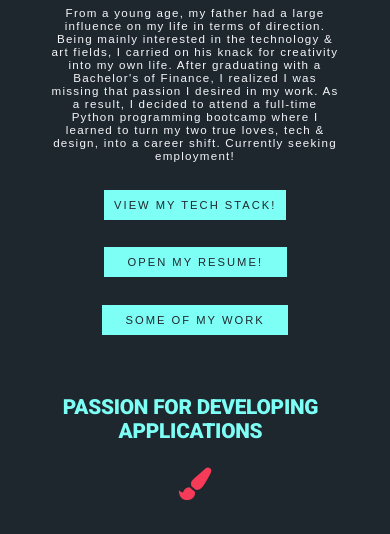
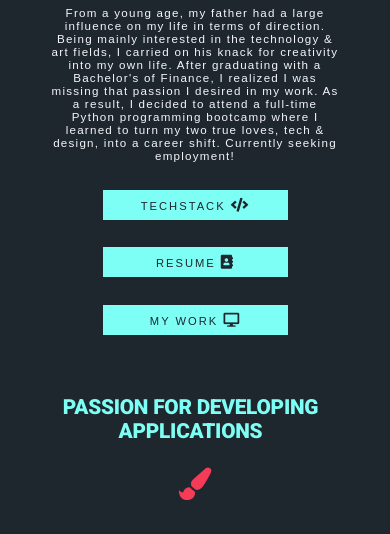
Before and after one commit to d-milisits/portfolio, a PHP site: page /about.html in a window 390 px wide. Shown: the part 236-770 px from the top of the page. Run offline with PHP 8.4, Linux system fonts and the light colour scheme; some libraries are stand-ins or nearby versions.

Commit message:
icons and high-res tweaks

```diff
--- a/about.html
+++ b/about.html
@@ -54,9 +54,11 @@
         <h1 class="about-myself">A little about myself.</h1>
         <p class="about-myself-text">From a young age, my father had a large influence on my life in terms of direction. Being mainly interested in the technology & art fields, I carried on his knack for creativity into my own life. After graduating with a Bachelor's of Finance, I realized I was missing that passion I desired in my work. As a result, I decided to attend a full-time Python programming bootcamp where I learned to turn my two true loves, tech & design, into a career shift. Currently seeking employment!
         </p>
-        <button class="four animate__animated animate__flipInX" onclick="flyRight('stack.html')">View My Tech Stack!</button>
-        <a href="./resources/DanielMilisitsResume.pdf" target="_blank"><button class=" increase four animate__animated animate__flipInX">Open My Resume!</button></a>
-        <button class="increase four animate__animated animate__flipInX" onclick="flyRight('myWork.html')"> Some of my work </button>
+        <button class="four dec1 animate__animated animate__flipInX" onclick="flyRight('stack.html')">TechStack <i class="fa fa-code" aria-hidden="true"></i></button>
+        <a href="./resources/DanielMilisitsResume.pdf" target="_blank"><button class=" increase four dec2 animate__animated animate__flipInX">Resume <i class="fa fa-address-book" aria-hidden="true"></i>
+        </button></a>
+        <button class="increase four dec3 animate__animated animate__flipInX" onclick="flyRight('myWork.html')">My work <i class="fa fa-desktop" aria-hidden="true"></i>
+        </button>
       </div>
       <div class="about-me-info">
         <div class="info-box one">
--- a/css/about.css
+++ b/css/about.css
@@ -110,6 +110,16 @@
 button {
   margin-top:0;
 }
+.four {
+  width: 250px;
+}
+.four i {
+  color: #1e272e;
+  font-size: .875rem;
+}
+.four:hover i {
+  color: #f53b57;
+}
 /* MOBILE STYLING */
 @media (max-width: 1250px) {
   .about-me-img {
@@ -216,4 +226,7 @@ button {
     letter-spacing: 2px;
     padding:20px 40px;
   }
+  .four {
+    width: 185px;
+  }
 }
--- a/css/button.css
+++ b/css/button.css
@@ -16,7 +16,7 @@ button{
   outline:none;
   margin-top: 3.25vh;
 }
-button:hover{
+button:hover {
   background:#1e272e;
   transition:400ms ease all;
   color:#f53b57;
--- a/css/mail.css
+++ b/css/mail.css
@@ -34,7 +34,6 @@ span {
 .red {
   color: #f53b57;
   opacity: 1;
-  padding-left: 50px;
 }
 .white {
   color:white;
--- a/css/portfolio.css
+++ b/css/portfolio.css
@@ -81,7 +81,7 @@ html {
   flex-direction: column;
   align-items: flex-start;
   justify-content: center;
-  margin-left: 8%;
+  margin-left: 7%;
 }
 .hello {
   font-family: Helvetica;
@@ -172,6 +172,7 @@ html {
   font-size: 3rem;
   letter-spacing: -1px;
   font-family: 'Pacifico';
+  padding-left: 50px;
 }
 .success-message .thin {
   font-weight: 100;
@@ -297,7 +298,7 @@ html {
     font-size: 90px;
   }
   .landing-box {
-    margin-left: 8%;
+    margin-left: 6%;
   }
   [tooltip]::before,
   [tooltip]::after {
@@ -387,6 +388,9 @@ html {
   .tooltip-box i {
     font-size: 1.15rem;
   }
+  .success-message .red {
+    padding-left:0;
+  }
 }
 @media (max-width: 535px) {
   .image img {
@@ -403,7 +407,7 @@ html {
     letter-spacing: -1.5px;
   }
   .main .red {
-    font-size: 2.65rem;
+    font-size: 2.2rem;
   }
   [tooltip]::before,
   [tooltip]::after {
```
